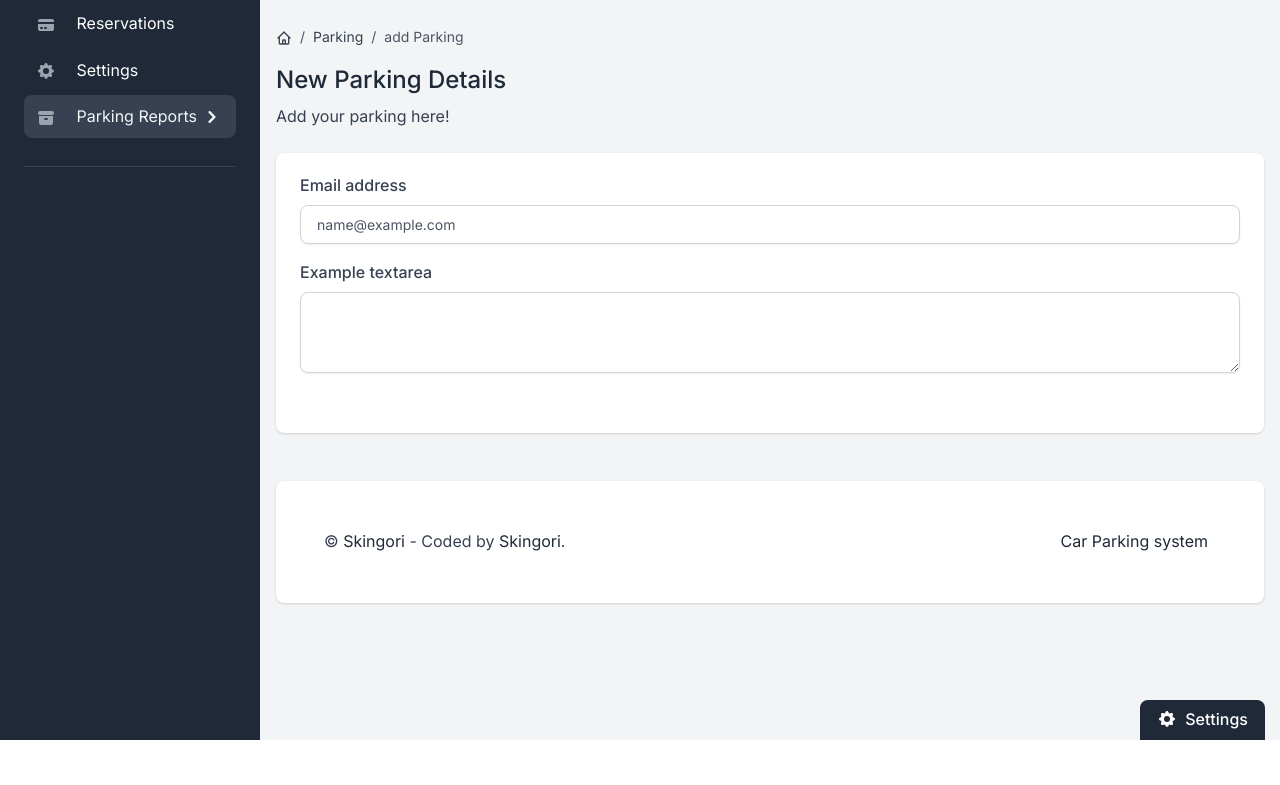
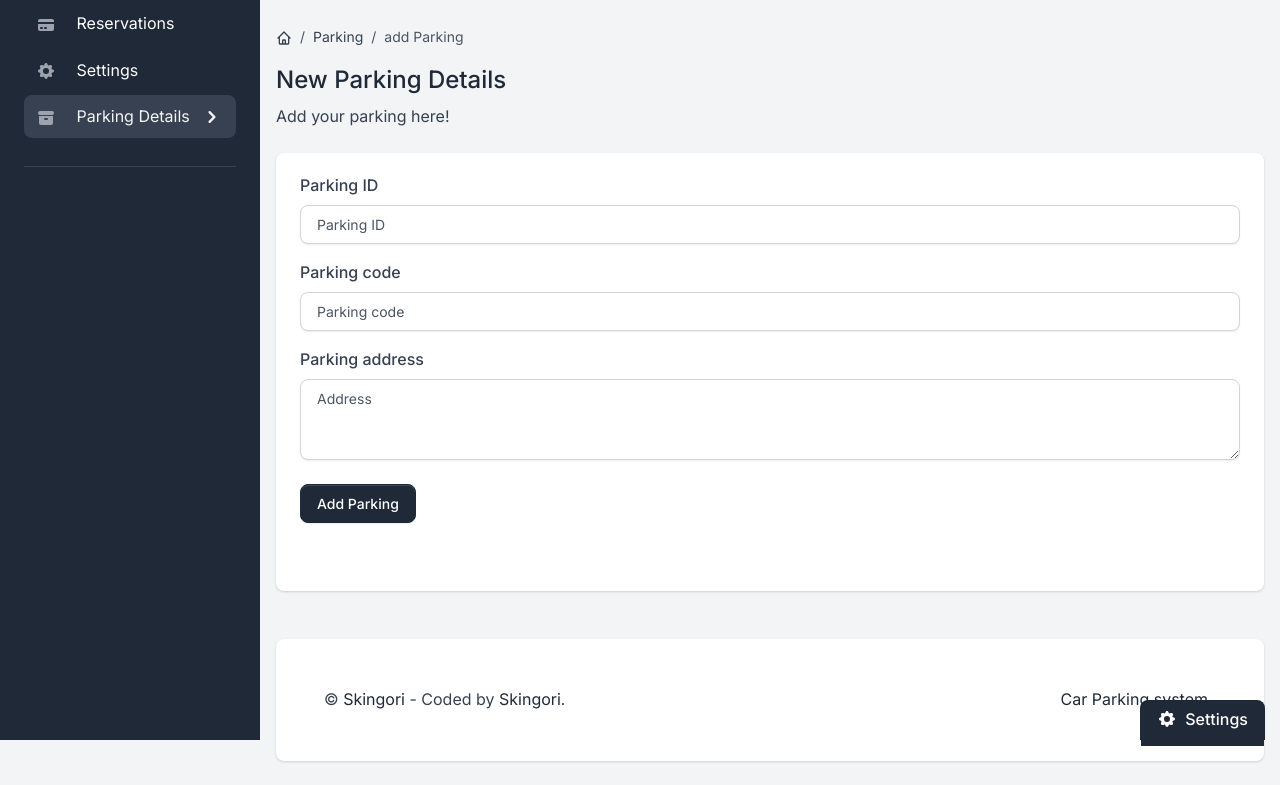
Before and after one commit to skingori/expert-adventure, a Flask app: page /add_parking in a window 1280 px wide. Shown: the part 60-845 px from the top of the page. Before the commit the page ends 800 px from the top, so only its background shows below. Run offline with Flask 2, Linux system fonts and the light colour scheme; the visitor is signed in with stand-in values (Sample User, id 1); data comes from the database, SQL or seed files in the repository; some libraries are stand-ins or nearby versions.

Commit message:
added the few tweaks

```diff
--- a/apps/reports/routes.py
+++ b/apps/reports/routes.py
@@ -1,6 +1,4 @@
-import pdfkit
 from jinja2 import TemplateNotFound
-
 from apps import db
 from apps.reports import blueprint
 from flask import render_template, request, url_for, redirect
@@ -33,9 +31,9 @@ def get_parking():
 
 @blueprint.route('/add_parking', methods=['GET', 'POST'])
 @login_required
-def create():
+def add_parking():
     if request.method == 'GET':
-        return render_template('home/add_parking.html', segment='add_parking')
+        return render_template('home/add_parking.html', segment='parking')
 
     if request.method == 'POST':
         parking_id = request.form['parking_id']
--- a/apps/templates/home/add_parking.html
+++ b/apps/templates/home/add_parking.html
@@ -37,15 +37,21 @@
                 <div class="card-body">
                     <div class="row mb-4">
 
-                        <form action="" type="POST">
+                        <form action="" method="POST">
                             <div class="mb-3">
-                                <label for="exampleFormControlInput1" class="form-label">Email address</label>
-                                <input type="email" class="form-control" id="exampleFormControlInput1"
-                                       placeholder="name@example.com">
+                                <label for="parking_id" class="form-label">Parking ID</label>
+                                <input type="text" class="form-control" id="parking_id" placeholder="Parking ID" name="parking_id" required>
                             </div>
                             <div class="mb-3">
-                                <label for="exampleFormControlTextarea1" class="form-label">Example textarea</label>
-                                <textarea class="form-control" id="exampleFormControlTextarea1" rows="3"></textarea>
+                                <label for="code" class="form-label">Parking code</label>
+                                <input type="text" class="form-control" placeholder="Parking code" id="code" name="code" required>
+                            </div>
+                            <div class="mb-3">
+                                <label for="address" class="form-label">Parking address</label>
+                                <textarea class="form-control" id="address" placeholder="Address" name="address" required rows="3"></textarea>
+                            </div>
+                            <div class="mb-3">
+                                <button type="submit" class="btn btn-primary">Add Parking</button>
                             </div>
                         </form>
 
--- a/apps/templates/home/dashboard.html
+++ b/apps/templates/home/dashboard.html
@@ -9,6 +9,12 @@
     <div class="row">
         <div class="col-12 mb-4">
             <div class="card bg-yellow-100 border-0 shadow">
+             <div class="d-flex justify-content-between w-100 flex-wrap">
+            <div class="mb-3 mb-lg-0">
+                <h1 class="h4">Vehicle categories</h1>
+                <p class="mb-0">These are all the categories available!</p>
+            </div>
+        </div>
                 <div class="card-header">
                     <div class="card border-0 shadow mb-4">
                             <div class="table-responsive">
--- a/apps/templates/includes/sidebar.html
+++ b/apps/templates/includes/sidebar.html
@@ -58,7 +58,7 @@
                   <span class="sidebar-text">Settings</span>
                 </a>
               </li>
-              <li class="nav-item  active">
+              <li class="nav-item {% if 'parking' in segment %} active {% endif %}">
                 <span
                   class="nav-link  collapsed  d-flex justify-content-between align-items-center"
                   data-bs-toggle="collapse" data-bs-target="#submenu-components">
@@ -66,7 +66,7 @@
                     <span class="sidebar-icon">
                       <svg class="icon icon-xs me-2" fill="currentColor" viewBox="0 0 20 20" xmlns="http://www.w3.org/2000/svg"><path d="M4 3a2 2 0 100 4h12a2 2 0 100-4H4z"></path><path fill-rule="evenodd" d="M3 8h14v7a2 2 0 01-2 2H5a2 2 0 01-2-2V8zm5 3a1 1 0 011-1h2a1 1 0 110 2H9a1 1 0 01-1-1z" clip-rule="evenodd"></path></svg>
                     </span>
-                    <span class="sidebar-text">Parking Reports</span>
+                    <span class="sidebar-text">Parking Details</span>
                   </span>
                   <span class="link-arrow">
                     <svg class="icon icon-sm" fill="currentColor" viewBox="0 0 20 20" xmlns="http://www.w3.org/2000/svg"><path fill-rule="evenodd" d="M7.293 14.707a1 1 0 010-1.414L10.586 10 7.293 6.707a1 1 0 011.414-1.414l4 4a1 1 0 010 1.414l-4 4a1 1 0 01-1.414 0z" clip-rule="evenodd"></path></svg>
@@ -76,10 +76,9 @@
                   id="submenu-components" aria-expanded="false">
                   <ul class="flex-column nav">
                     <li class="nav-item active">
-                      <a class="nav-link" href="">
-                        <span class="sidebar-text">Parking</span>
+                      <a class="nav-link" href="{{ url_for('report_blueprint.add_parking') }}">
+                        <span class="sidebar-text">Add Parking</span>
                       </a>
-                    </li>
                   </ul>
                 </div>
               </li>
```
